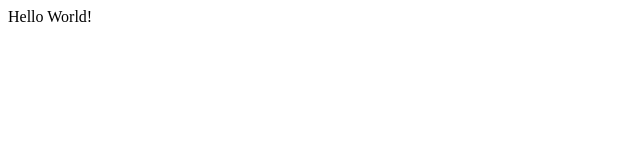
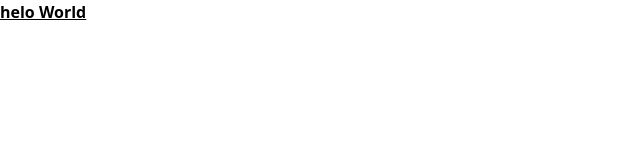
Before and after one commit to Mink-a/dashboard, a React (Vite) app: page / in a window 1280 px wide. Shown: the top 160 px of the page, without its empty margins (0-640 px from the left). Built offline with nearby package versions, Linux system fonts and the light colour scheme.

Commit message:
tailwindCss config

```diff
--- a/package.json
+++ b/package.json
@@ -13,9 +13,13 @@
     "react-dom": "^18.2.0"
   },
   "devDependencies": {
+    "@tailwindcss/forms": "^0.5.3",
     "@types/react": "^18.0.17",
     "@types/react-dom": "^18.0.6",
     "@vitejs/plugin-react": "^2.1.0",
+    "autoprefixer": "^10.4.12",
+    "postcss": "^8.4.16",
+    "tailwindcss": "^3.1.8",
     "vite": "^3.1.0"
   }
 }
--- /dev/null
+++ b/postcss.config.cjs
@@ -0,0 +1,6 @@
+module.exports = {
+  plugins: {
+    tailwindcss: {},
+    autoprefixer: {},
+  },
+}
--- a/src/App.jsx
+++ b/src/App.jsx
@@ -1,5 +1,8 @@
 function App() {
-  return <div className="App">Hello World!</div>;
+  return (
+    <div className="font-bold underline">helo World
+    </div>
+  );
 }
 
 export default App;
--- a/src/index.css
+++ b/src/index.css
@@ -0,0 +1,3 @@
+@tailwind base;
+@tailwind components;
+@tailwind utilities;
--- /dev/null
+++ b/tailwind.config.cjs
@@ -0,0 +1,8 @@
+/** @type {import('tailwindcss').Config} */
+module.exports = {
+  content: ["./index.html", "./src/**/*.{js,ts,jsx,tsx}"],
+  theme: {
+    extend: {},
+  },
+  plugins: [require("@tailwindcss/forms")],
+};
```
Also changed, not shown: 1 other file (tests, documents, lock files or other folders).
